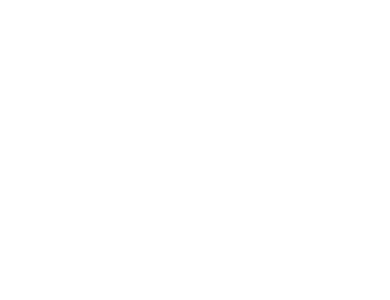
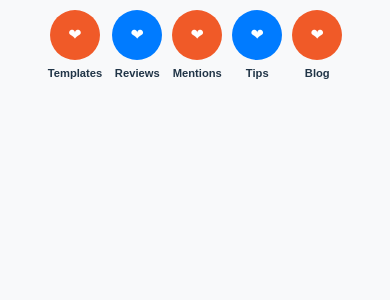
Before and after one commit to Capablecode/Group-1-CapStone, a React (Vite) app: page / in a window 390 px wide. Shown: the top 300 px of the page. Built offline with nearby package versions, Linux system fonts and the light colour scheme.

Commit message:
my update on story highlight

```diff
--- a/package.json
+++ b/package.json
@@ -10,6 +10,7 @@
     "preview": "vite preview"
   },
   "dependencies": {
+    "axios": "^1.7.9",
     "react": "^18.3.1",
     "react-dom": "^18.3.1"
   },
--- a/src/App.css
+++ b/src/App.css
@@ -1,42 +1,130 @@
-#root {
-  max-width: 1280px;
-  margin: 0 auto;
-  padding: 2rem;
+/* Ensure the app spans the full width and height of the viewport */
+.app {
+  font-family: Arial, sans-serif;
+  display: flex;
+  flex-direction: column; /* Stack header, circles, and stories vertically */
+  justify-content: center; /* Vertically center content */
+  align-items: center; /* Horizontally center content */
+  width: 100vw; /* Full width of the viewport */
+  height: 100vh; /* Full height of the viewport */
+  margin: 0; /* Remove default margins */
+  padding: 0;
+  box-sizing: border-box; /* Prevent unwanted spacing */
+  background-color: #f8f9fa; /* Optional: Add background color */
+}
+
+.circular-container {
+  display: flex;
+  justify-content: center;
+  align-items: center;
+  gap: 20px;
+  flex-wrap: wrap;
+  margin-bottom: 20px;
+}
+
+.circle-container {
+  display: flex;
+  flex-direction: column;
+  align-items: center;
+  cursor: pointer;
+  transition: transform 0.2s ease;
+}
+
+.circle-container:hover {
+  transform: scale(1.1);
+}
+
+.circle {
+  width: 80px;
+  height: 80px;
+  display: flex;
+  justify-content: center;
+  align-items: center;
+  border-radius: 50%;
+  position: relative;
+}
+
+.circle.red {
+  background-color: #f05a28;
+}
+
+.circle.blue {
+  background-color: #007bff;
+}
+
+.heart {
+  color: white;
+  font-size: 1.5rem;
+  font-weight: bold;
+}
+
+.circle-text {
+  margin-top: 10px;
+  font-size: 0.9rem;
+  font-weight: bold;
   text-align: center;
 }
 
-/* .logo {
-  height: 6em;
-  padding: 1.5em;
-  will-change: filter;
-  transition: filter 300ms;
-}
-.logo:hover {
-  filter: drop-shadow(0 0 2em #646cffaa);
-}
-.logo.react:hover {
-  filter: drop-shadow(0 0 2em #61dafbaa);
+.stories {
+  display: grid;
+  grid-template-columns: repeat(auto-fit, minmax(120px, 1fr));
+  gap: 20px;
+  margin-top: 20px;
+  width: 100%; /* Make stories align properly */
+  max-width: 800px; /* Optional: Restrict the width of stories */
 }
 
-@keyframes logo-spin {
-  from {
-    transform: rotate(0deg);
+.story {
+  text-align: center;
+}
+
+.story img {
+  width: 100px;
+  height: 100px;
+  border-radius: 50%;
+  object-fit: cover;
+  border: 2px solid #f05a28;
+}
+
+@media only screen and (max-width: 600px) {
+  /* Adjust container to fit smaller screens */
+  .app {
+    padding: 10px; /* Add padding for better spacing */
+    justify-content: flex-start; /* Start aligning content at the top */
   }
-  to {
-    transform: rotate(360deg);
+
+  .circular-container {
+    flex-direction: row; /* Stack circles vertically */
+    gap: 10px; /* Reduce gap between items */
+    margin-bottom: 15px;
+    align-items: center;
+  }
+
+  .circle {
+    width: 50px; /* Reduce circle size */
+    height: 50px;
+  }
+
+  .heart {
+    font-size: 1rem; /* Adjust heart size */
+  }
+
+  .circle-text {
+    font-size: 0.7rem; /* Smaller text for circle labels */
+    margin-top: 5px; /* Reduce spacing from the circle */
+  }
+
+  .stories {
+    grid-template-columns: repeat(auto-fit, minmax(60px, 1fr)); /* Smaller grid items */
+    gap: 10px; /* Reduce gap between stories */
+  }
+
+  .story img {
+    width: 50px; /* Reduce story image size */
+    height: 50px;
+  }
+
+  .story {
+    font-size: 0.7rem; /* Adjust text size */
   }
 }
-
-@media (prefers-reduced-motion: no-preference) {
-  a:nth-of-type(2) .logo {
-    animation: logo-spin infinite 20s linear;
-  }
-}
-
-.card {
-  padding: 2em;
-}
-
-.read-the-docs {
-  color: #888;
-} */
--- a/src/App.jsx
+++ b/src/App.jsx
@@ -1,9 +1,61 @@
-import "./App.css";
+import React, { useEffect, useState } from 'react';
+import axios from 'axios';
+import './App.css';
 
-function App() {
+const App = () => {
+  const [stories, setStories] = useState([]);
+  const [selectedCategory, setSelectedCategory] = useState('');
+  const categories = ["Templates", "Reviews", "Mentions", "Tips", "Blog"];
+
+  const fetchStories = async (category) => {
+    try {
+      const options = {
+        method: 'GET',
+        url: 'https://instagram-scraper-api2.p.rapidapi.com/v1/highlight_info',
+        params: { highlight_id: '17907964880010937' },
+        headers: {
+          'X-RapidAPI-Key': 'a37f9e5443mshc3224cc1004de1cp14a6e8jsn5f3b42469e0f',
+          'X-RapidAPI-Host': 'instagram-scraper-api2.p.rapidapi.com',
+        },
+      };
+
+      const response = await axios.request(options);
+      setStories(response.data.stories || []);
+      setSelectedCategory(category);
+    } catch (error) {
+      console.error('Error fetching data:', error.response?.data || error.message);
+    }
+  };
+
   return (
-    <div className="App"></div> // Closing div added here
+    <div className="app">
+      <header className="header">
+      </header>
+      <div className="circular-container">
+        {categories.map((category, index) => (
+          <div
+            key={index}
+            className={`circle-container`}
+            onClick={() => fetchStories(category)}
+          >
+            <div className={`circle ${index % 2 === 0 ? 'red' : 'blue'}`}>
+              <div className="heart">❤</div>
+            </div>
+            <p className="circle-text">{category}</p>
+          </div>
+        ))}
+      </div>
+      <div className="stories">
+        {selectedCategory && <h2>{selectedCategory} Stories</h2>}
+        {stories.map((story, index) => (
+          <div key={index} className="story">
+            <img src={story.thumbnail} alt={`Story ${index + 1}`} />
+            <p>{story.title}</p>
+          </div>
+        ))}
+      </div>
+    </div>
   );
-}
+};
 
 export default App;
```
Also changed, not shown: 1 other file (tests, documents, lock files or other folders).
